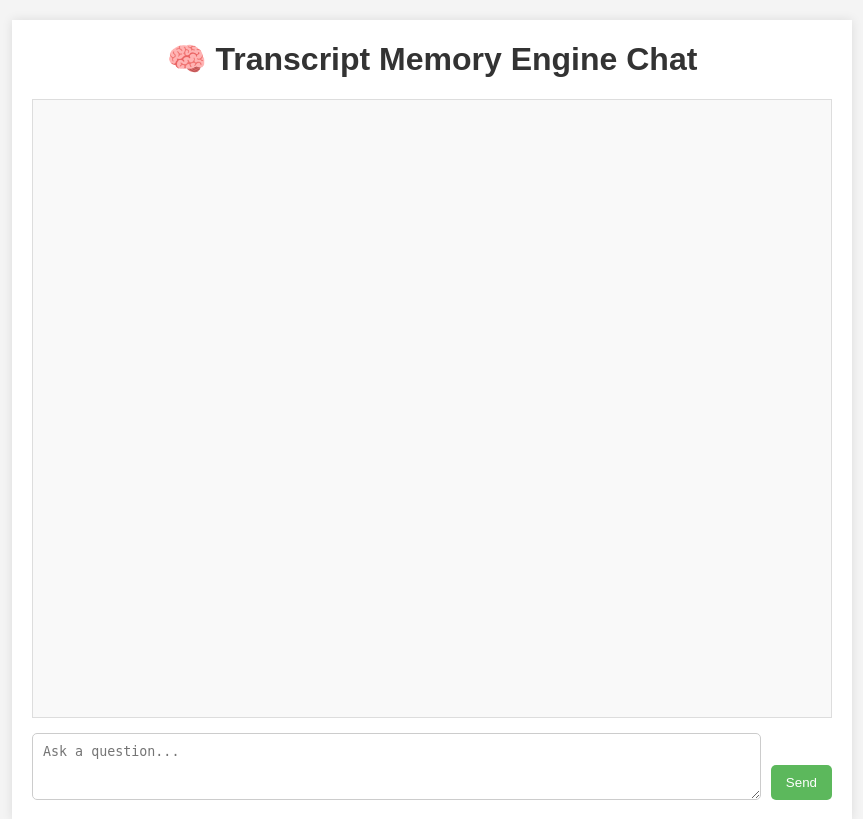
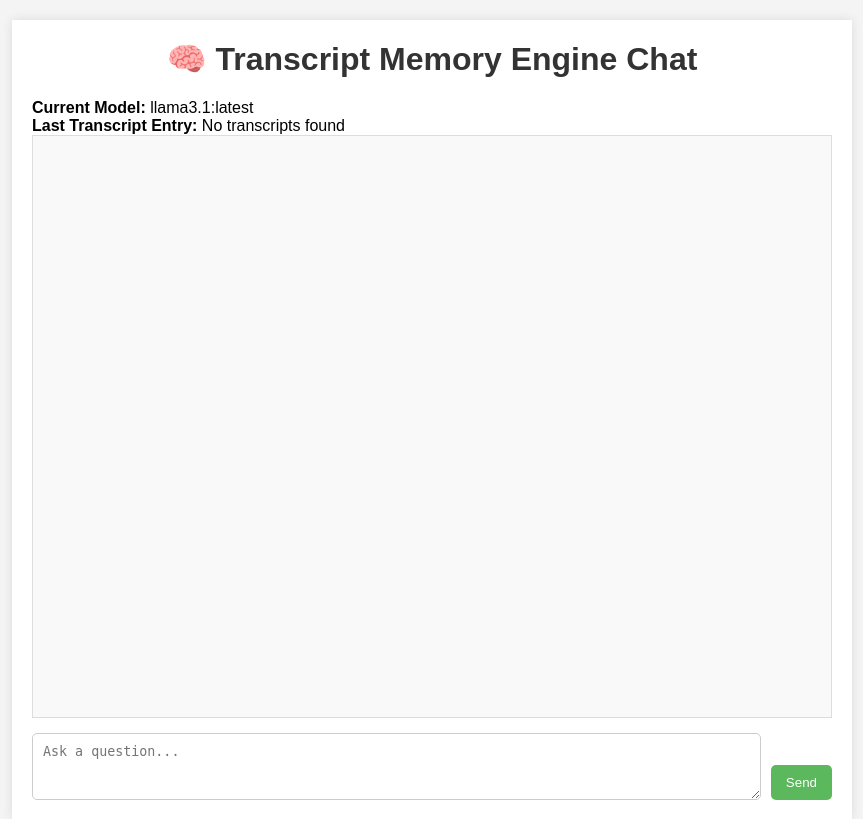
Before and after one commit to MrDCWolf/Transcript-Memory-Engine, a FastAPI app: page /chat/ in a window 1280 px wide. Shown: the top 819 px of the page, without its empty margins (208-1071 px from the left). Run offline with FastAPI, Linux system fonts and the light colour scheme; some libraries are stand-ins or nearby versions.

Commit message:
feat(ui): Show current model and last transcript entry on chat page

```diff
--- a/templates/chat.html
+++ b/templates/chat.html
@@ -4,6 +4,18 @@
 
 {% block content %}
 <h1>🧠 Transcript Memory Engine Chat</h1>
+
+<div class="mb-4 p-3 bg-gray-100 rounded shadow-sm flex flex-col sm:flex-row gap-4">
+    <div><strong>Current Model:</strong> {{ current_model }}</div>
+    <div>
+        <strong>Last Transcript Entry:</strong>
+        {% if last_transcript_dt %}
+            {{ last_transcript_dt.strftime('%Y-%m-%d %H:%M:%S') }}
+        {% else %}
+            <span class="text-gray-500">No transcripts found</span>
+        {% endif %}
+    </div>
+</div>
 
 <div id="chat-container">
     <div id="chat-history">
--- a/transcript_engine/api/routers/chat.py
+++ b/transcript_engine/api/routers/chat.py
@@ -23,6 +23,7 @@
 from transcript_engine.interfaces.llm_interface import LLMInterface # For RAGService type hint if separate
 from transcript_engine.query.retriever import SimilarityRetriever
 from transcript_engine.query.rag_service import RAGService # Assuming this is the generator
+from transcript_engine.core.config import get_settings
 
 logger = logging.getLogger(__name__)
 
@@ -35,7 +36,8 @@
 @router.get("/", response_class=HTMLResponse)
 async def get_chat_page(
     request: Request,
-    templates: Jinja2Templates = Depends(get_templates)
+    templates: Jinja2Templates = Depends(get_templates),
+    db: sqlite3.Connection = Depends(get_db),
 ):
     """Serves the main chat HTML page.
 
@@ -43,10 +45,20 @@
     """
     session_id = str(uuid.uuid4())
     logger.info(f"Serving chat page, new session ID: {session_id}")
-    # In a real app, load history based on session_id from cookie/db
+    # Get current model from settings
+    settings = get_settings()
+    current_model = settings.default_model
+    # Get last transcript entry timestamp
+    last_transcript_dt = crud.get_latest_transcript_timestamp(db)
     return templates.TemplateResponse(
         "chat.html",
-        {"request": request, "session_id": session_id, "chat_history": []}
+        {
+            "request": request,
+            "session_id": session_id,
+            "chat_history": [],
+            "current_model": current_model,
+            "last_transcript_dt": last_transcript_dt,
+        }
     )
 
 @router.post("/ask", response_class=HTMLResponse)
```
